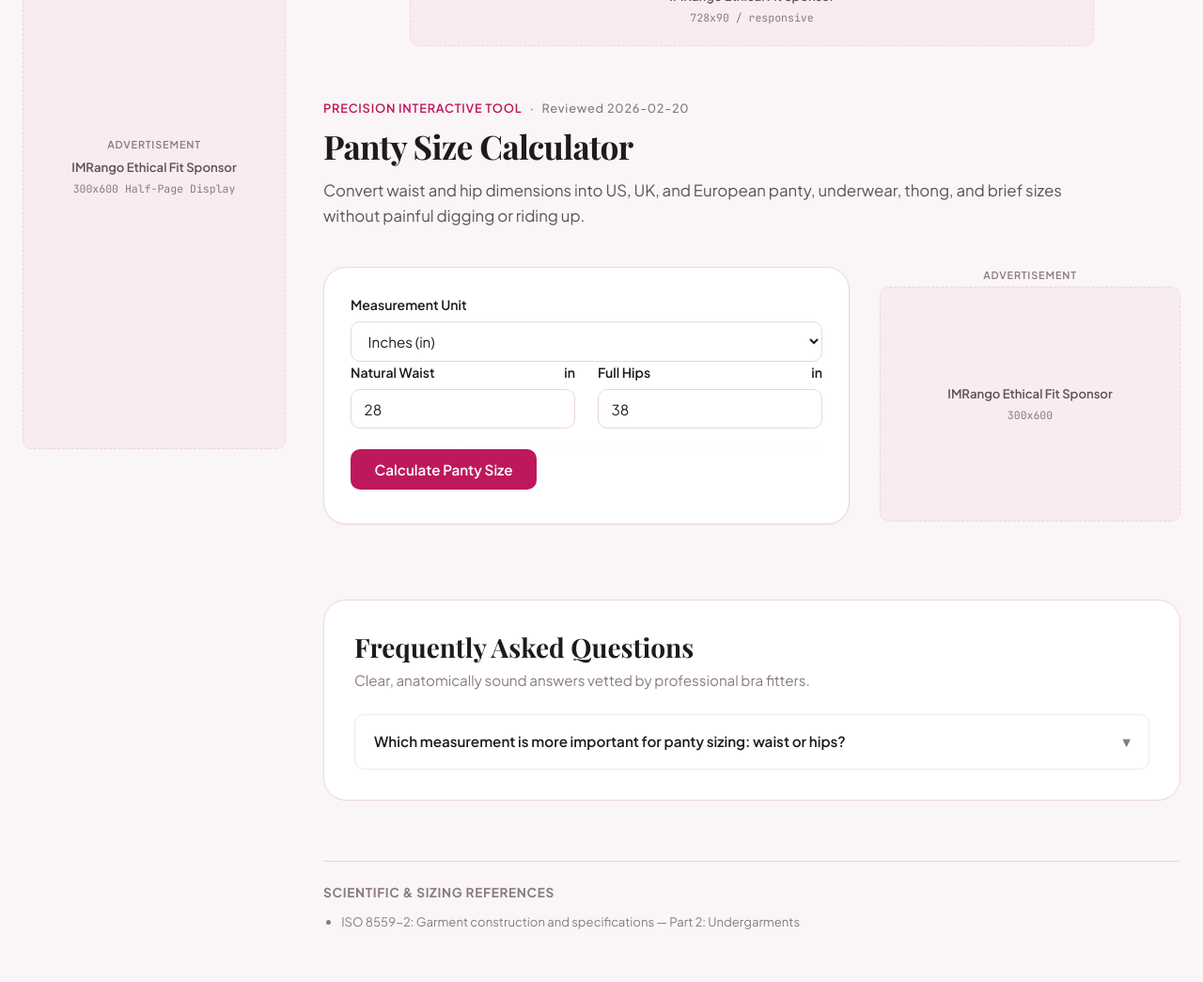
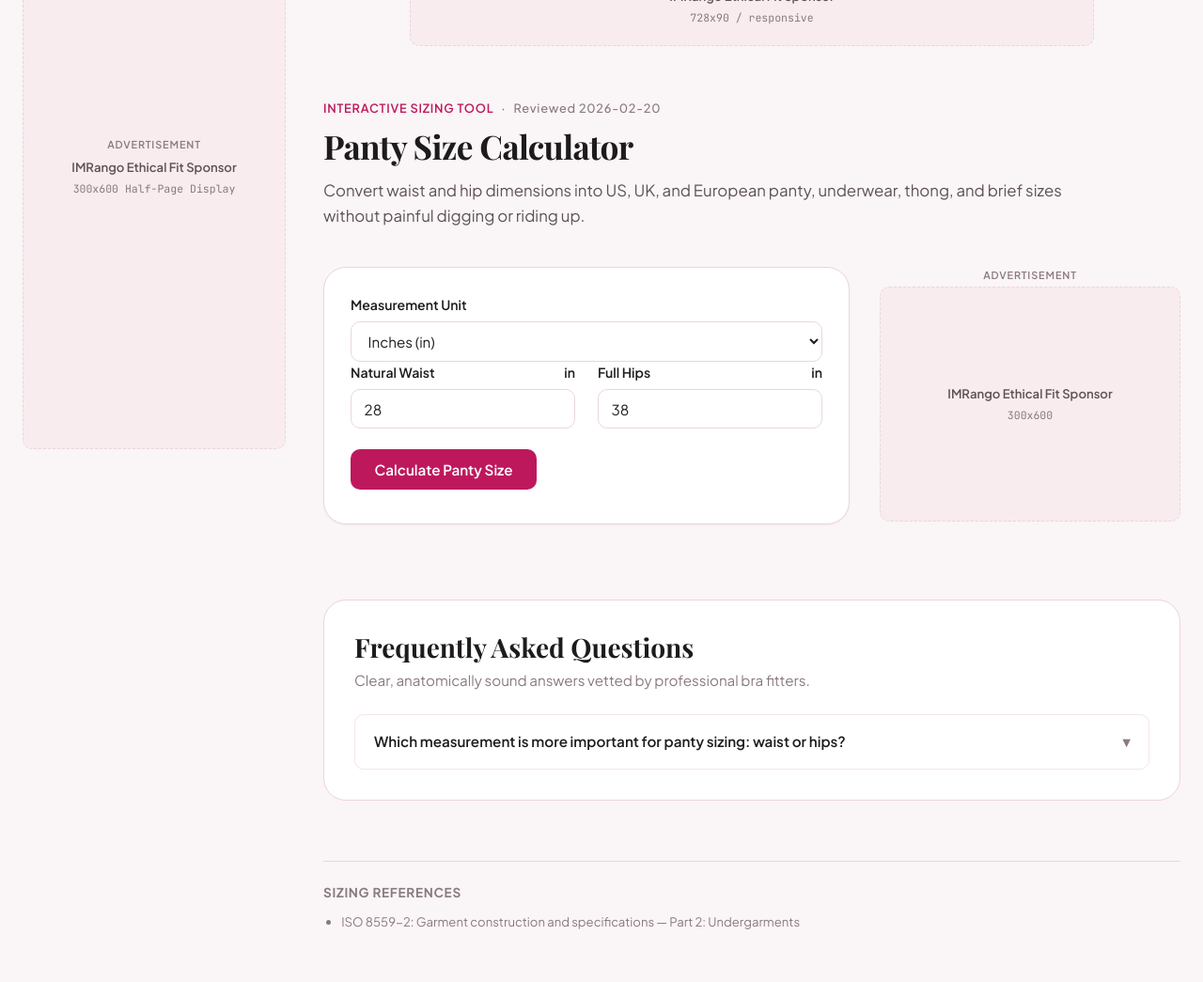
Before and after one commit to sharpedge74-cmyk/Bra-Size-Pro, a Jekyll site: the page built from panty-size-calculator.html, in a window 1280 px wide and 1400 px high. Shown: the part 213-1258 px from the top of the window at 94% size. Built offline with Jekyll 4.4.1, drawn with Linux system fonts in a browser that asks for light colours; some web fonts are replaced.

Commit message:
Clean up site-wide sizing claims and copy

```diff
--- a/_layouts/tool.html
+++ b/_layouts/tool.html
@@ -23,7 +23,7 @@ layout: default
 
   <header class="tool-header">
     <div class="tool-meta-kicker">
-      <span class="tool-category">Precision Interactive Tool</span>
+      <span class="tool-category">Interactive Sizing Tool</span>
       {% if page.last_reviewed %}
       <span class="tool-kicker-sep" aria-hidden="true">&middot;</span>
       <span class="tool-reviewed">Reviewed {{ page.last_reviewed }}</span>
@@ -46,8 +46,8 @@ layout: default
   {% include components/faq.html %}
 
   {% if page.sources %}
-  <section class="sources-section" aria-label="Methodology and Clinical Sources">
-    <h3 class="sources-heading">Scientific & Sizing References</h3>
+  <section class="sources-section" aria-label="Sizing References">
+    <h3 class="sources-heading">Sizing References</h3>
     <ul class="sources-list">
       {% for source in page.sources %}
       <li class="source-item">{{ source }}</li>
```
